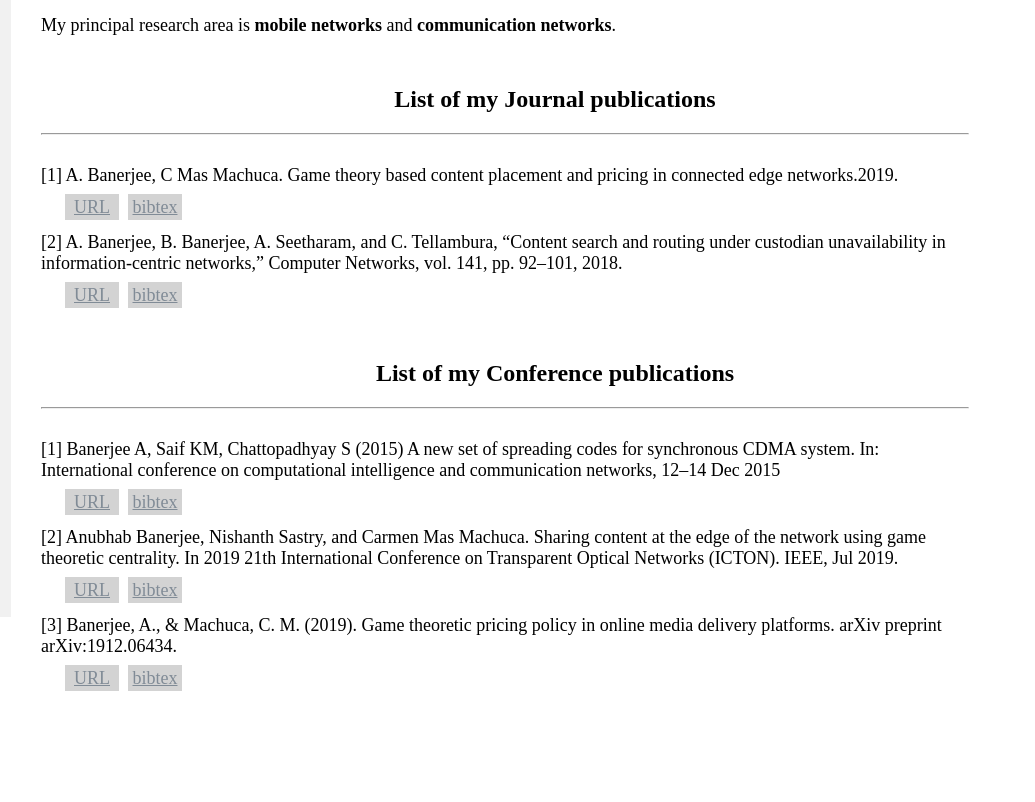
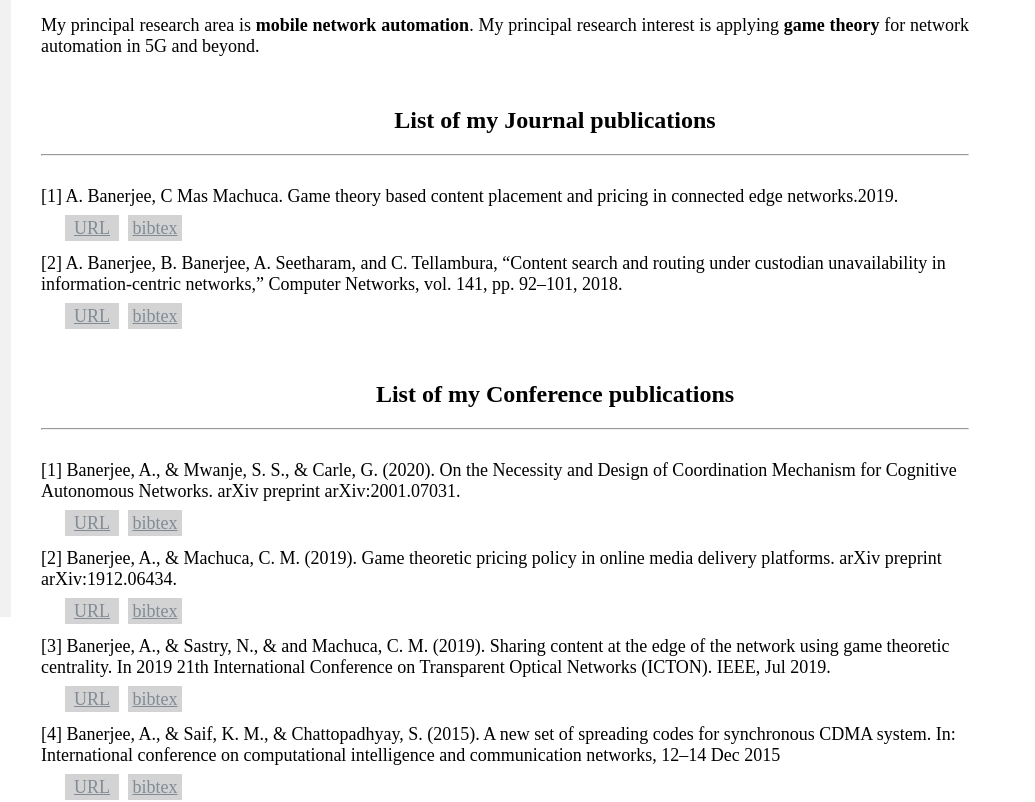
Before and after one commit to AnubhabBanerjee/AnubhabBanerjee.github.io, a plain HTML site: page publications.html in a window 1280 px wide. Shown: the part 183-985 px from the top of the page, 245-1280 px from the left. Before the commit the page ends 876 px from the top, so only its background shows below. Drawn offline with Linux system fonts and the light colour scheme.

Commit message:
publication list updated

```diff
--- a/publications.html
+++ b/publications.html
@@ -18,7 +18,7 @@
       <h2>Research interests</h2>
       <hr>
       <div id="description">
-        My principal research area is <b>mobile networks</b> and <b>communication networks</b>.
+        My principal research area is <b>mobile network automation</b>. My principal research interest is applying <b> game theory</b> for network automation in 5G and beyond.
       </div>
       <h2>List of my Journal publications</h2>
       <hr>
@@ -43,29 +43,34 @@
       <hr>
       <div class="conference-items">
 		<div class = "conference-item">
-          <div class= "title">[1] Banerjee A, Saif KM, Chattopadhyay S (2015) A new set of spreading codes for synchronous CDMA system.
-            In: International conference on computational intelligence and communication networks, 12–14 Dec 2015</div>
+          <div class= "title">[1] Banerjee, A., & Mwanje, S. S., & Carle, G. (2020). On the Necessity and Design of Coordination Mechanism for Cognitive Autonomous Networks. arXiv preprint arXiv:2001.07031.</div>
           <div class = "refs">
-            <div class = "textlink"><a href= "https://ieeexplore.ieee.org/abstract/document/7546142/" target="_blank">URL</a></div>
-            <div class = "bibtex"><a href= "/bibtex_keys/c1.txt" target="_blank">bibtex</a></div>
+            <div class = "textlink"><a href= "https://arxiv.org/pdf/2001.07031.pdf" target="_blank">URL</a></div>
+            <div class = "bibtex"><a href= "/bibtex_keys/c4.txt" target="_blank">bibtex</a></div>
           </div>
 		</div>
 		<div class = "conference-item">
-          <div class= "title">[2] Anubhab Banerjee, Nishanth Sastry, and Carmen Mas Machuca. Sharing content at
+          <div class= "title">[2] Banerjee, A., & Machuca, C. M. (2019). Game theoretic pricing policy in online media delivery platforms. arXiv preprint arXiv:1912.06434.</div>
+          <div class = "refs">
+            <div class = "textlink"><a href= "https://arxiv.org/abs/1912.06434" target="_blank">URL</a></div>
+            <div class = "bibtex"><a href= "/bibtex_keys/c3.txt" target="_blank">bibtex</a></div>
+          </div>
+		</div>
+		<div class = "conference-item">
+          <div class= "title">[3] Banerjee, A., & Sastry, N., & and Machuca, C. M. (2019). Sharing content at
             the edge of the network using game theoretic centrality. In 2019 21th International
-            Conference on Transparent Optical Networks (ICTON). IEEE, Jul 2019.
-	  </div>
+            Conference on Transparent Optical Networks (ICTON). IEEE, Jul 2019.</div>
           <div class = "refs">
             <div class = "textlink"><a href= "https://mediatum.ub.tum.de/doc/1506267/file.pdf" target="_blank">URL</a></div>
             <div class = "bibtex"><a href= "/bibtex_keys/c2.txt" target="_blank">bibtex</a></div>
           </div>
 		</div>
 		<div class = "conference-item">
-          <div class= "title">[3] Banerjee, A., & Machuca, C. M. (2019). Game theoretic pricing policy in online media delivery platforms. arXiv preprint arXiv:1912.06434.
-	  </div>
+          <div class= "title">[4] Banerjee, A., & Saif, K. M., & Chattopadhyay, S. (2015). A new set of spreading codes for synchronous CDMA system.
+            In: International conference on computational intelligence and communication networks, 12–14 Dec 2015</div>
           <div class = "refs">
-            <div class = "textlink"><a href= "https://arxiv.org/abs/1912.06434" target="_blank">URL</a></div>
-            <div class = "bibtex"><a href= "/bibtex_keys/c3.txt" target="_blank">bibtex</a></div>
+            <div class = "textlink"><a href= "https://ieeexplore.ieee.org/abstract/document/7546142/" target="_blank">URL</a></div>
+            <div class = "bibtex"><a href= "/bibtex_keys/c1.txt" target="_blank">bibtex</a></div>
           </div>
         </div>
 	   </div>
```
Also changed, not shown: bibtex_keys/c4.txt (added). Lines whose indentation alone changed are shown as unchanged.
